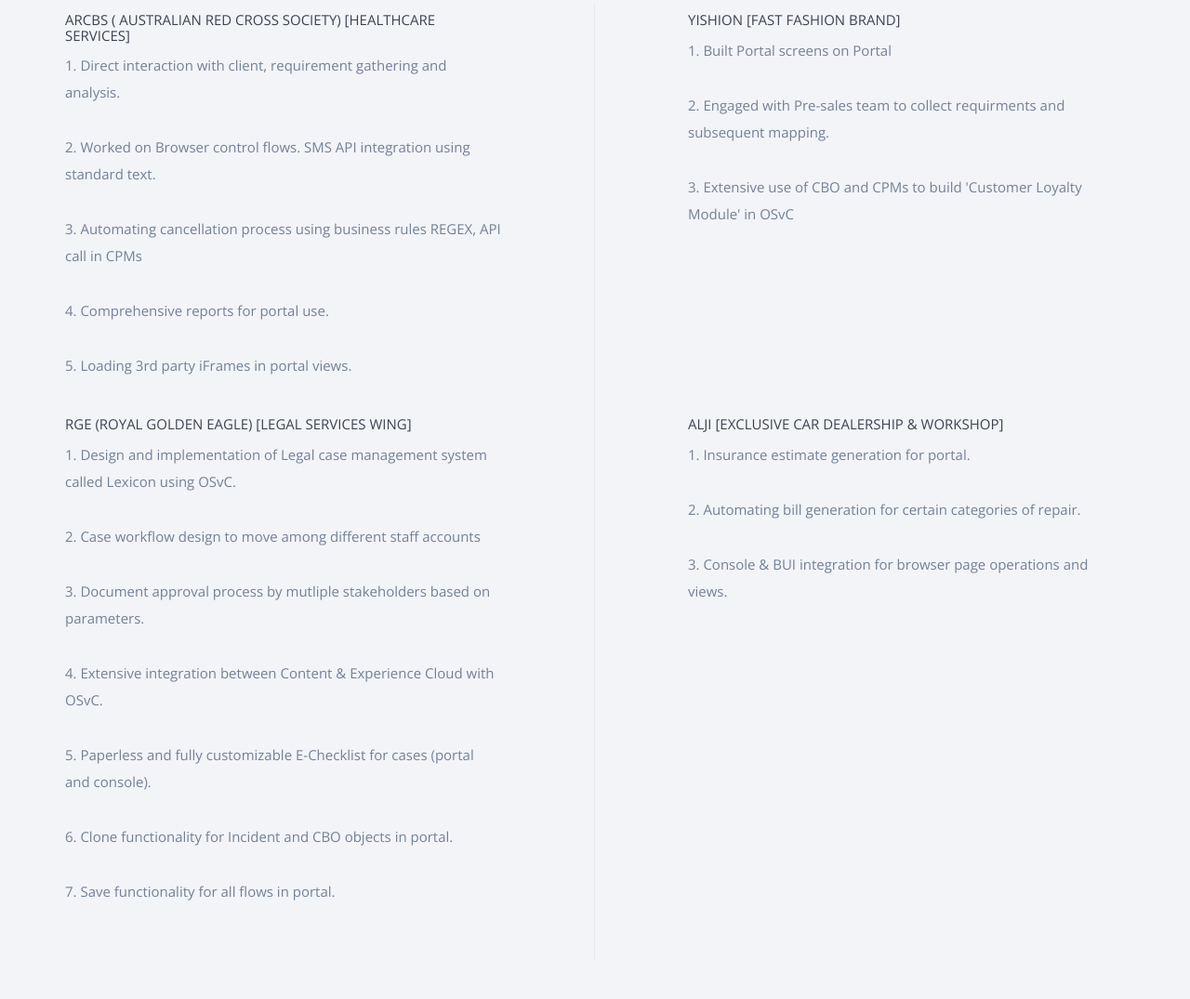
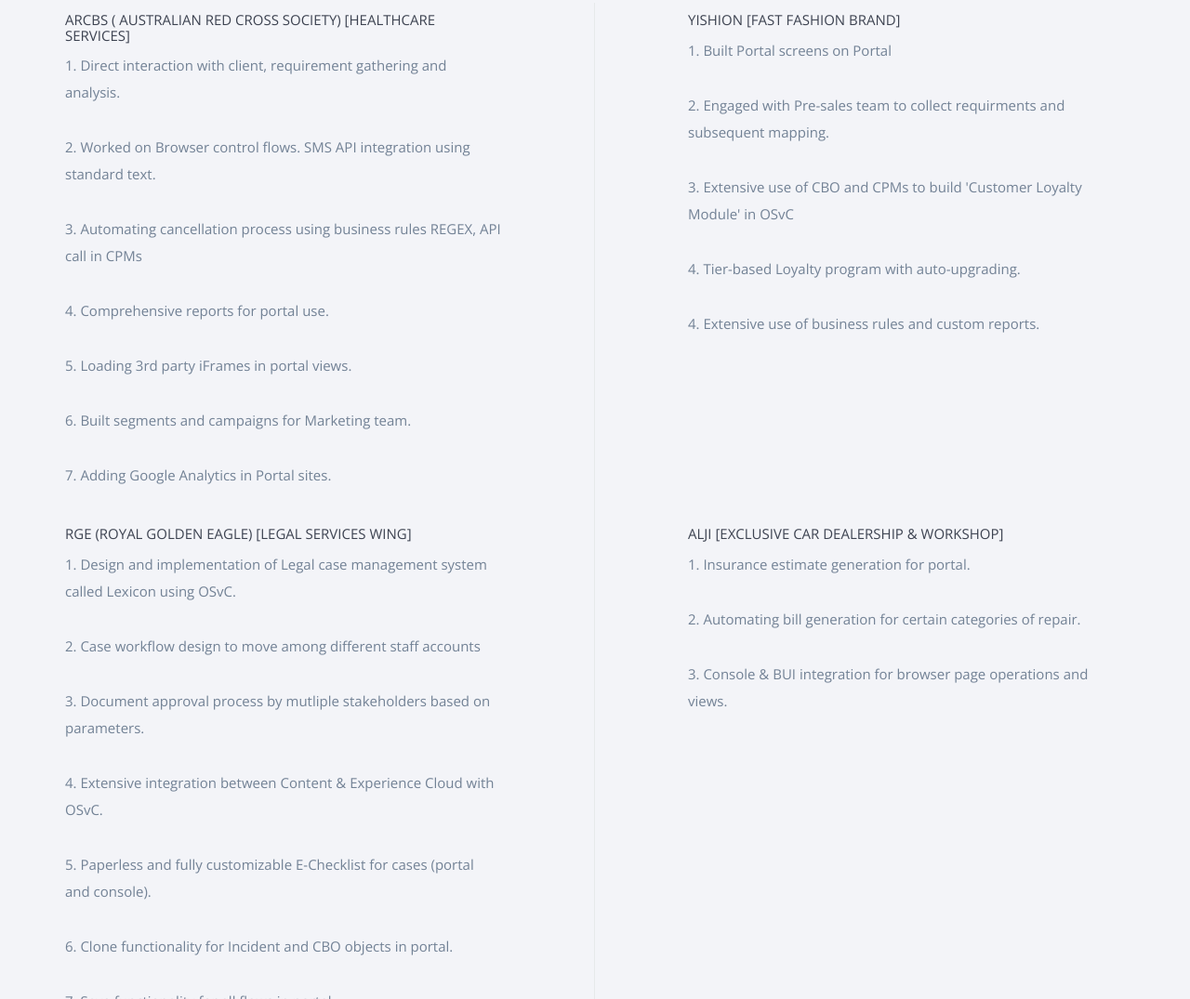
Before and after one commit to derfloyd/derfloyd.github.io, a plain HTML site: page index.html in a window 1280 px wide. Shown: the part 3303-4378 px from the top of the page at 93% size. Drawn offline with nearby package versions, Linux system fonts and the light colour scheme.

Commit message:
Update index.html

```diff
--- a/index.html
+++ b/index.html
@@ -204,12 +204,16 @@
                     <p>3. Automating cancellation process using business rules REGEX, API call in CPMs</p>
                     <p>4. Comprehensive reports for portal use.</p>
                     <p>5. Loading 3rd party iFrames in portal views.</p>
+                    <p>6. Built segments and campaigns for Marketing team.</p>
+                    <p>7. Adding Google Analytics in Portal sites.</p>
                 </div>
                 <div class="col-md-6 col-sm-12 col-xs-12 rightcol">
                     <h5>Yishion [Fast fashion brand]</h5>
                     <p>1. Built Portal screens on Portal</p>
                     <p>2. Engaged with Pre-sales team to collect requirments and subsequent mapping.</p>
                     <p>3. Extensive use of CBO and CPMs to build 'Customer Loyalty Module' in OSvC</p>
+                    <p>4. Tier-based Loyalty program with auto-upgrading.</p>
+                    <p>4. Extensive use of business rules and custom reports.</p>
                 </div>
 
             </div>
```
